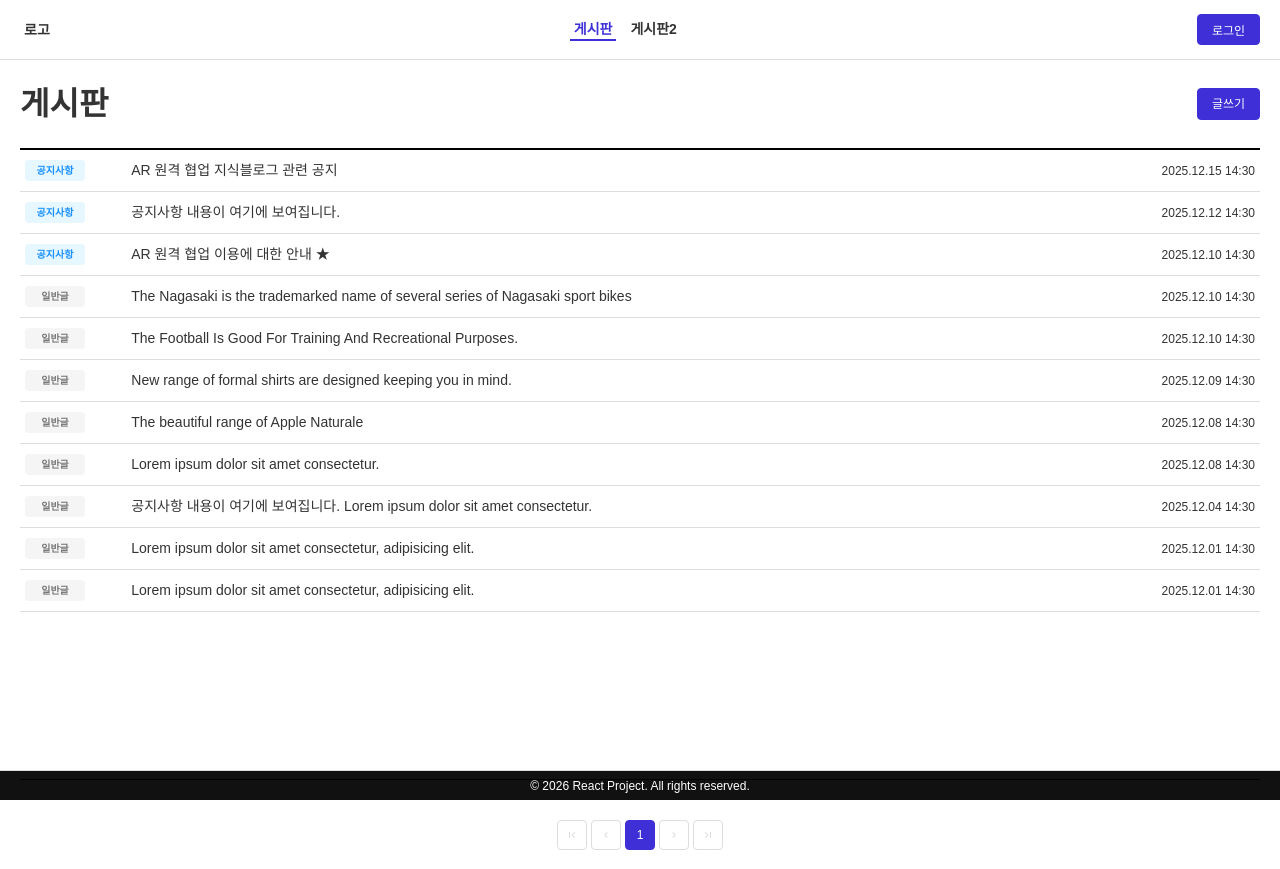
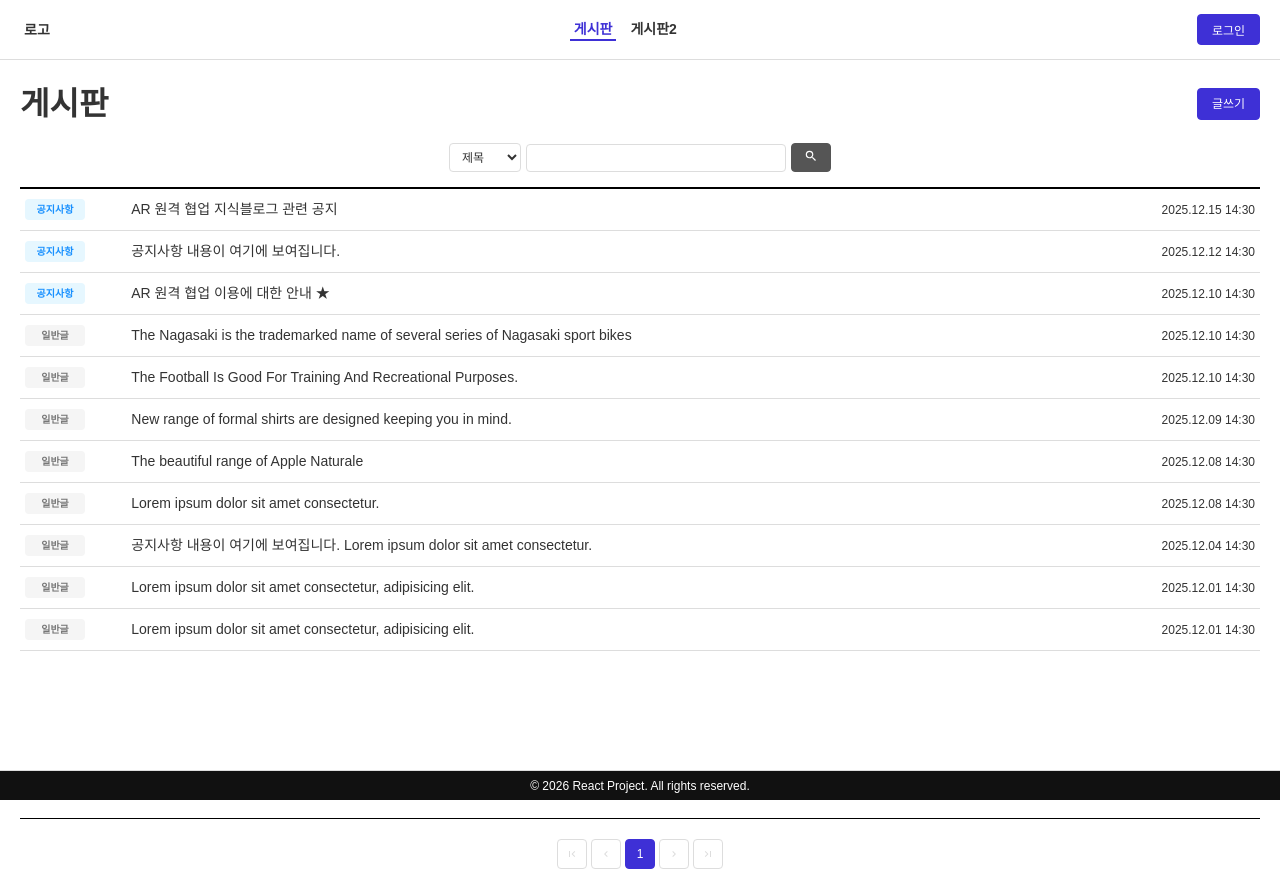
Before and after one commit to suvin5027/20260428_react_project, a React (Create React App) app in the folder react_project/: page /board in a window 1280 px wide. Built offline with nearby package versions, Linux system fonts and the light colour scheme; no server answers.

Commit message:
게시판 검색 기능 구현
- BoardList.jsx 검색 유형(제목/내용/작성자) select 추가
- 버튼 클릭 및 엔터로 검색 실행, 검색 시 페이지 1로 리셋
- 대소문자 구분 없이 검색 (toLowerCase 처리)
- MdSearch 아이콘 적용

```diff
--- a/react_project/src/pages/board/BoardList.jsx
+++ b/react_project/src/pages/board/BoardList.jsx
@@ -1,6 +1,7 @@
 // 외부 라이브러리
 import { useState } from 'react';
 import { Link } from 'react-router-dom';
+import { MdSearch } from 'react-icons/md';
 
 // 유틸/상수
 import { PAGE_SIZE, CATEGORY_LABEL } from '../../constants';
@@ -19,10 +20,24 @@ function BoardList() {
 		})
 	);
 	const [currentPage, setCurrentPage] = useState(1);
-	const totalPages = Math.ceil(posts.length / PAGE_SIZE);
+	const [searchType, setSearchType] = useState('title');
+	const [searchText, setSearchText] = useState('');
+	const [filteredPosts, setFilteredPosts] = useState([...posts]);
 
-	// 현재 페이지에 맞게 잘라내기
-	const currentList = posts.slice((currentPage - 1) * PAGE_SIZE, currentPage * PAGE_SIZE);
+	// 검색 실행 — 검색어 없으면 전체, 있으면 searchType 기준 필터링
+	const handleSearch = () => {
+		if (!searchText.trim()) {
+			setFilteredPosts(posts);
+			setCurrentPage(1);
+			return;
+		}
+		const result = posts.filter((post) => post[searchType]?.toLowerCase().includes(searchText.toLowerCase()));
+		setFilteredPosts(result);
+		setCurrentPage(1);
+	};
+
+	const totalPages = Math.ceil(filteredPosts.length / PAGE_SIZE);
+	const currentList = filteredPosts.slice((currentPage - 1) * PAGE_SIZE, currentPage * PAGE_SIZE);
 
 	return (
 		<div className="board_container board_list_container">
@@ -30,6 +45,21 @@ function BoardList() {
 				<h3 className="board_title">게시판</h3>
 				<Link to="/board/write" className="btn btn_add">글쓰기</Link>
 			</div>
+
+			{/* 검색 영역 */}
+			<section className="search_wrap">
+				<select id="searchSelect" className="search_select" value={searchType} onChange={(e) => setSearchType(e.target.value)}>
+					<option value="title">제목</option>
+					<option value="content">내용</option>
+					<option value="author">작성자</option>
+				</select>
+				<div className="search_form_group">
+					<input type="text" name="search" id="boardSearch" className="search_input" value={searchText} onChange={(e) => setSearchText(e.target.value)} onKeyDown={(e) => e.key === 'Enter' && handleSearch()} />
+					<button type="button" className="btn btn_search" onClick={handleSearch}>
+						<MdSearch />
+					</button>
+				</div>
+			</section>
 
 			{/* 게시판 리스트 */}
 			<ul className="board_wrap">
--- a/react_project/src/styles/_board.scss
+++ b/react_project/src/styles/_board.scss
@@ -9,7 +9,7 @@
 	align-items: center;
 	justify-content: space-between;
 	width: 100%;
-	@include mb(20);
+	@include mb(15);
 }
 .board_title{
 	font-size: $font_size_h1;
@@ -80,22 +80,26 @@
 }
 
 // 검색
-.board_search_wrap{
+.search_wrap{
 	display: flex;
 	justify-content: center;
-	gap: 6px;
-	@include mt(16);
-	@include mb(16);
+	gap: 5px;
+	@include mb(15);
 }
-.board_search_select{
-	padding: 6px 8px;
+.search_select{
+	padding: 5px 8px;
 	border: 1px solid $color_ddd;
 	border-radius: $border-radius-base;
 	font-size: $font_size_sm;
 	background: $color_white;
 	cursor: pointer;
 }
-.board_search_input{
+.search_form_group{
+	display: flex;
+	align-items: center;
+	gap: 5px;
+}
+.search_input{
 	width: 260px;
 	padding: 6px 10px;
 	border: 1px solid $color_ddd;
@@ -108,9 +112,11 @@
 	}
 }
 .btn_search{
+	padding: 5px 12px;
 	background: $color_555;
 	color: $color_white;
 	border-color: $color_555;
+	font-size: $font_size_base;
 
 	&:hover, &:focus{
 		background: $color_white;
@@ -125,7 +131,7 @@
 	align-items: center;
 	justify-content: center;
 	width: 100%;
-	@include mt(40);
+	@include mt(20);
 }
 
 // ============================================================
```
